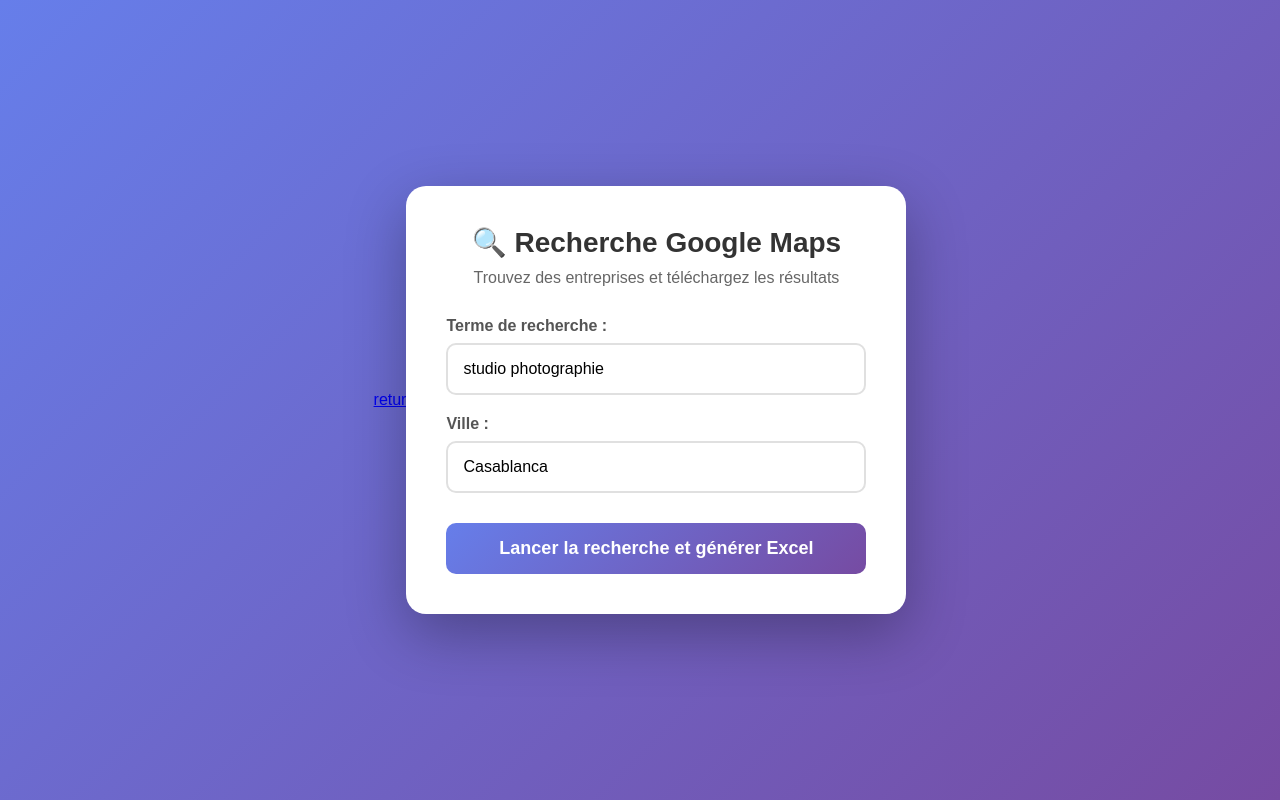
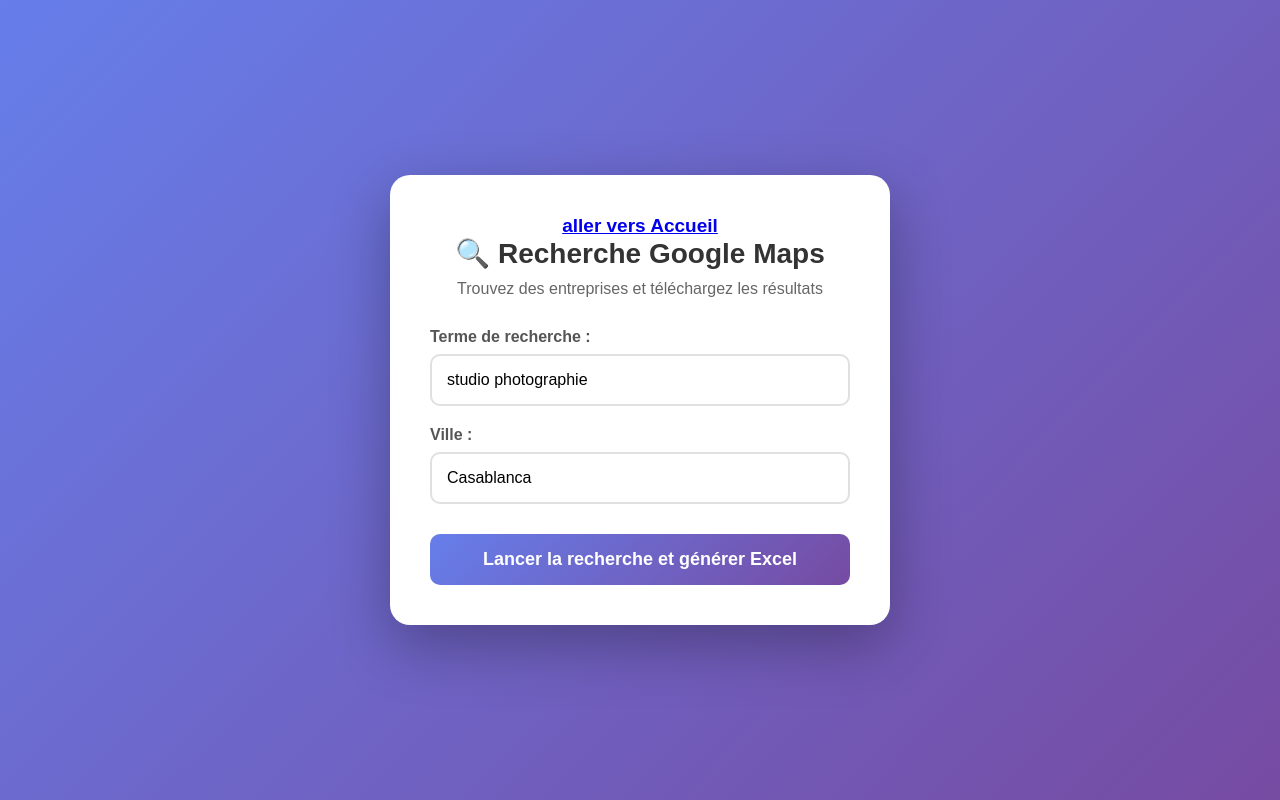
Before and after one commit to aymanEnnajy/photography_studio, a website: page public/scraping.html in a window 1280 px wide. Drawn offline with Linux system fonts and the light colour scheme.

Commit message:
version complete test7

```diff
--- a/public/scraping.html
+++ b/public/scraping.html
@@ -299,10 +299,11 @@
 </head>
 
 <body>
-    <div class="redirection" style="color:white">
-        <a href="public/index.html">retur</a>
+
+    <div class="container">
+        <div class="redirection" style="color:black; font-weight: bold; font-size: 19px;">
+        <a href="public/index.html">aller vers Accueil</a>
     </div>
-    <div class="container">
         <h1>🔍 Recherche Google Maps</h1>
         <p class="subtitle">Trouvez des entreprises et téléchargez les résultats</p>
 
```
